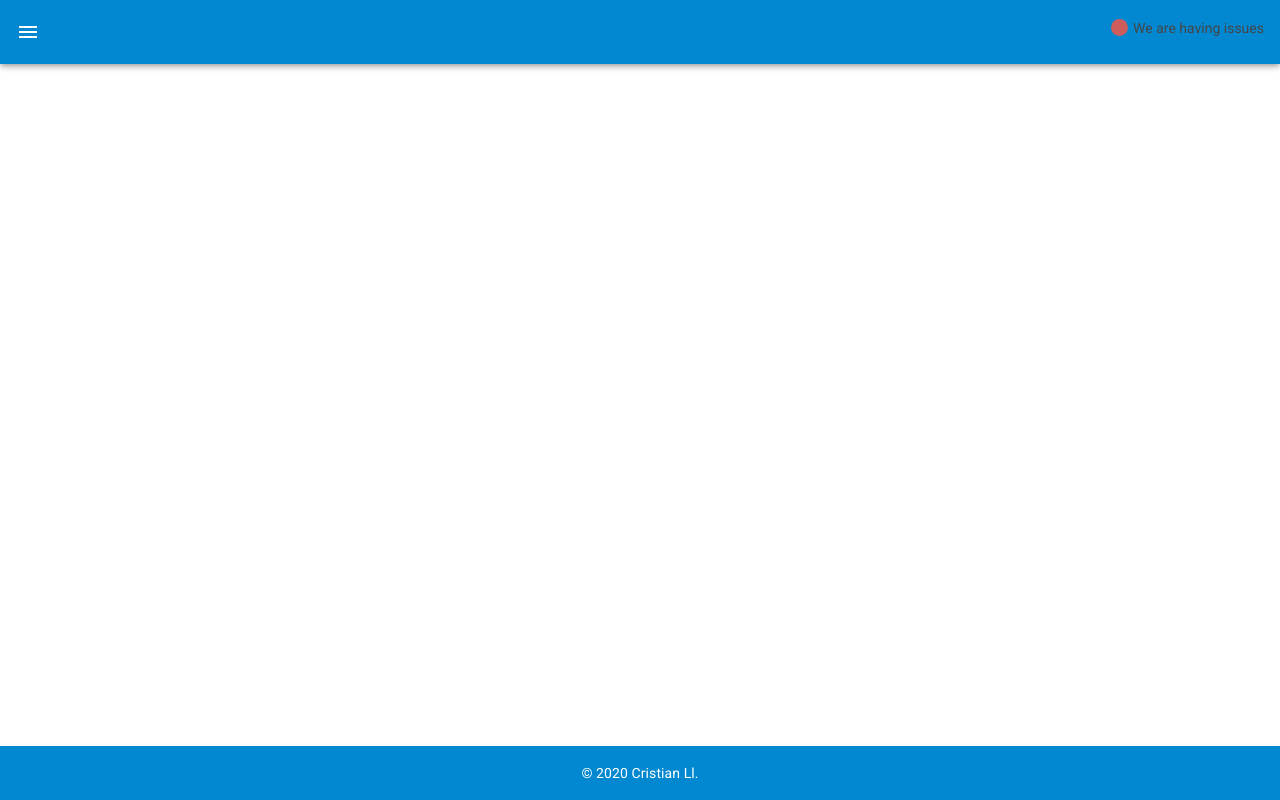
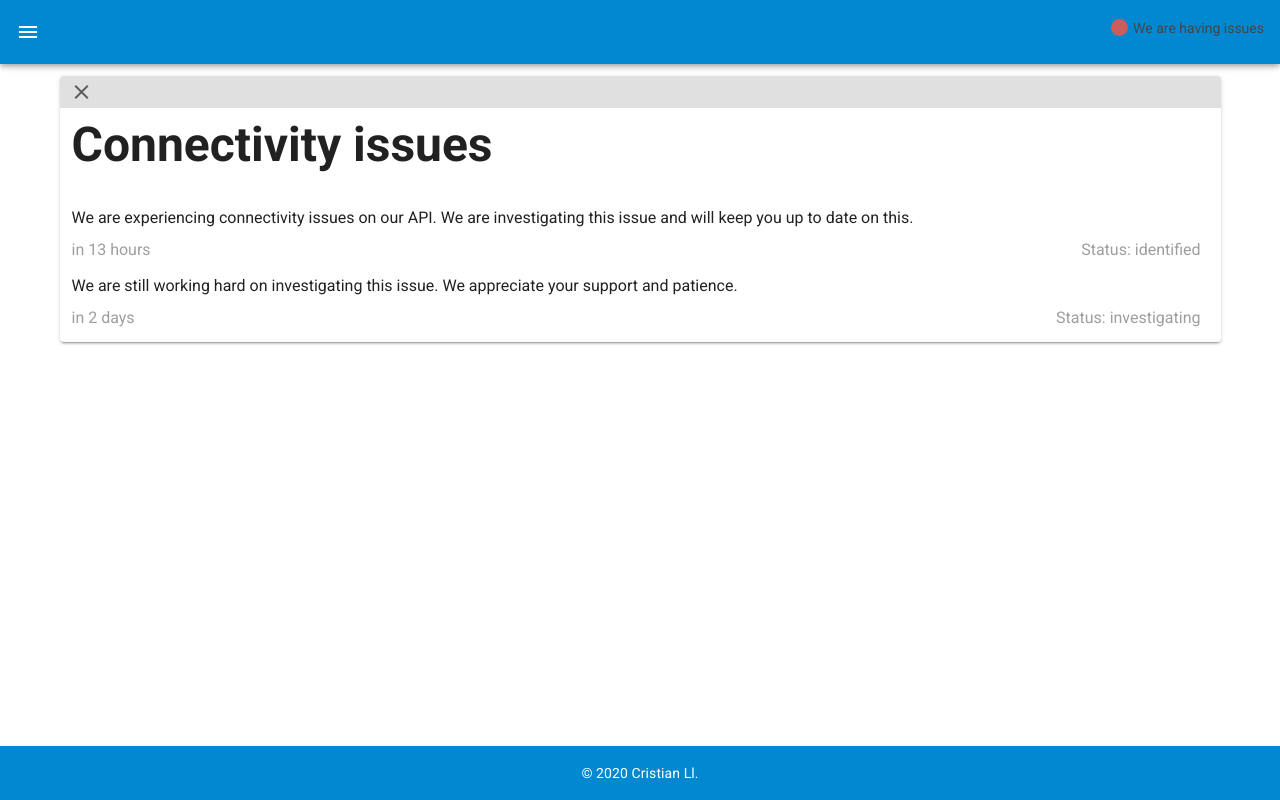
Before and after one commit to CristianLluis/serverMonitorFront, a Nuxt app: page /incident/1 in a window 1280 px wide. Built offline with nearby package versions, Linux system fonts and the light colour scheme.

Commit message:
dynamic incident details route component
data will be fetched when component is mounted. For the moment, dummy
data is hardcoded inside component

```diff
--- /dev/null
+++ b/pages/incident/_id.vue
@@ -0,0 +1,113 @@
+<template>
+  <v-card>
+    <v-system-bar window>
+      <v-btn nuxt to="/" icon small>
+        <v-icon style="margin-right: 0px !important;">mdi-close</v-icon>
+      </v-btn>
+    </v-system-bar>
+    <v-container>
+      <v-row>
+        <v-col>
+          <div class="text-h3 font-weight-bold">
+            {{ incident.title }}
+          </div>
+        </v-col>
+      </v-row>
+      <v-row>
+        <v-col>
+          <div v-for="(update_set, index) in incident.update_set" :key="index">
+            <div class="mt-3">
+              {{ update_set.description }}
+            </div>
+            <div class="d-flex justify-space-between pr-2 mt-2 grey--text">
+              <div>
+                {{ howLongAgo(update_set.date) }}
+              </div>
+              <div>Status: {{ update_set.status }}</div>
+            </div>
+          </div>
+        </v-col>
+      </v-row>
+    </v-container>
+  </v-card>
+</template>
+
+<script>
+import { timeFormatter } from "@/mixins/TimeFormatter";
+
+export default {
+  name: "incidentDetails",
+
+  mixins: [timeFormatter],
+
+  data: () => ({
+    incidents: [
+      {
+        id: 1,
+        title: "Connectivity issues",
+        update_set: [
+          {
+            title: "Connectivity issues: slow response time API",
+            description:
+              "We are experiencing connectivity issues on our API. We are investigating this issue and will keep you up to date on this.",
+            date: "2020-12-09 12:30:00",
+            status: "identified"
+          },
+          {
+            title: "We are still investigating this issue.",
+            description:
+              "We are still working hard on investigating this issue. We appreciate your support and patience.",
+            date: "2020-12-10 12:23:23",
+            status: "investigating"
+          }
+        ]
+      },
+      {
+        id: 2,
+        title: "Love issues",
+        update_set: [
+          {
+            title: "I do net get enough love :'-(",
+            description: "I am experiencing a tremendous lack of love",
+            date: "2020-12-12 12:30:00",
+            status: "unresolved"
+          },
+          {
+            title: "Still no love",
+            description: "Will I ever someone who loves me?",
+            date: "2020-12-14 12:23:23",
+            status: "investigating"
+          }
+        ]
+      },
+      {
+        id: 3,
+        title: "Love issues",
+        update_set: [
+          {
+            title: "I do net get enough love :'-(",
+            description: "I am experiencing a tremendous lack of love",
+            date: "2020-12-12 12:30:00",
+            status: "unresolved"
+          },
+          {
+            title: "Still no love",
+            description: "Will I ever someone who loves me?",
+            date: "2020-12-14 12:23:23",
+            status: "investigating"
+          }
+        ]
+      }
+    ],
+    incident: []
+  }),
+
+  mounted() {
+    this.incident = this.incidents.find(
+      i => i.id === parseInt(this.$route.params.id)
+    );
+  }
+};
+</script>
+
+<style></style>
```
